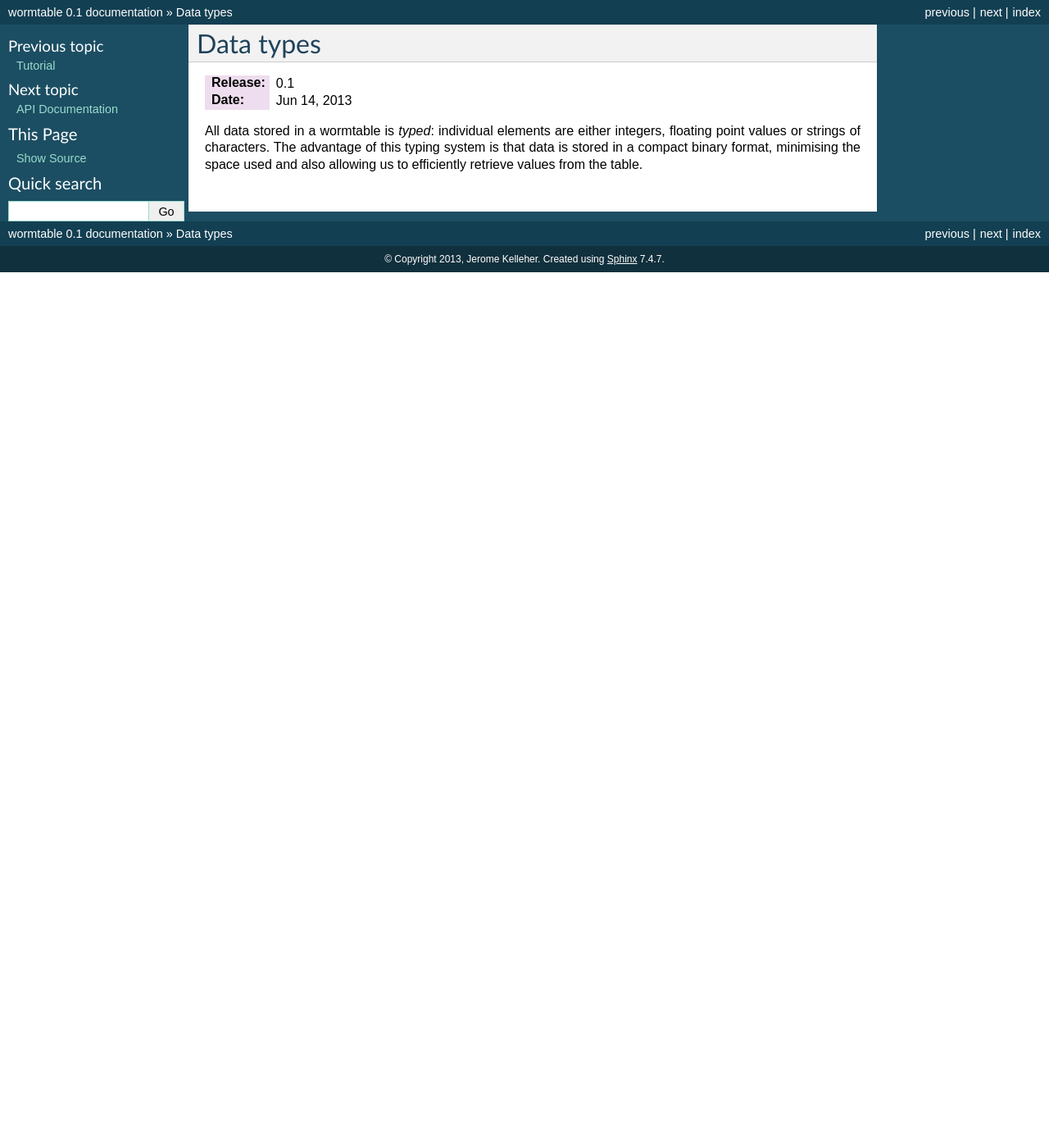
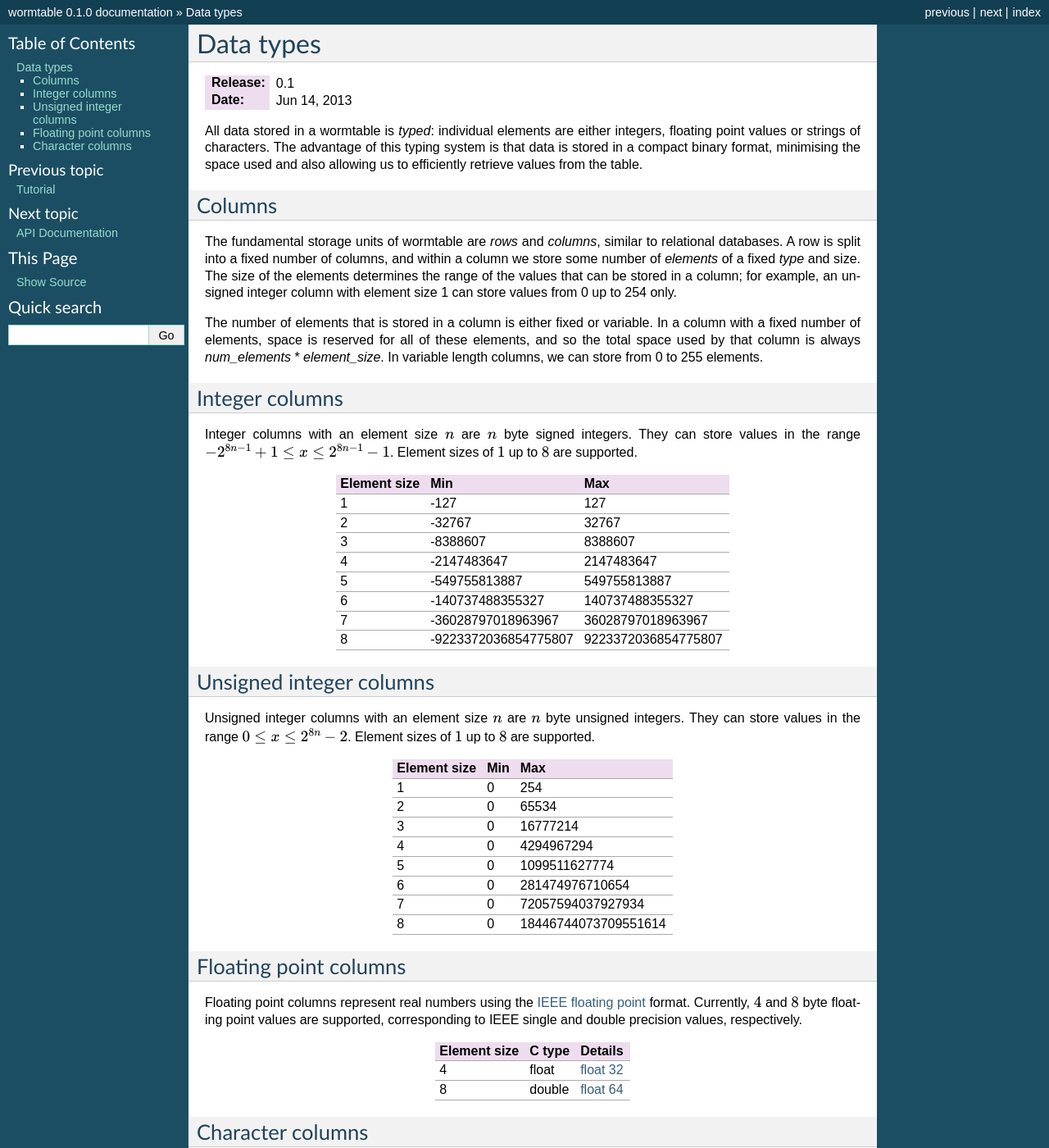
Before and after one commit to wormtable/wormtable, a Sphinx documentation site: the page built from docs/source/data-types.rst, in a window 1280 px wide and 1400 px high. Shown: the whole window at 82% size. Built offline with Sphinx 7.4.7, drawn with Linux system fonts in a browser that asks for light colours; formulas are drawn with MathJax 3; some of the changed text lies outside the part shown.

Commit message:
initial work on row format details.

```diff
--- a/docs/source/conf.py
+++ b/docs/source/conf.py
@@ -50,7 +50,7 @@ copyright = u'2013, Jerome Kelleher'
 # The short X.Y version.
 version = '0.1'
 # The full version, including alpha/beta/rc tags.
-release = '0.1'
+release = '0.1.0'
 
 # The language for content autogenerated by Sphinx. Refer to documentation
 # for a list of supported languages.
@@ -120,7 +120,7 @@ html_theme = 'default'
 # Add any paths that contain custom static files (such as style sheets) here,
 # relative to this directory. They are copied after the builtin static files,
 # so a file named "default.css" will overwrite the builtin "default.css".
-html_static_path = ['_static']
+# html_static_path = ['_static']
 
 # If not '', a 'Last updated on:' timestamp is inserted at every page bottom,
 # using the given strftime format.
--- a/docs/source/data-types.rst
+++ b/docs/source/data-types.rst
@@ -11,3 +11,93 @@ All data stored in a wormtable is *typed*: individual elements are either intege
 floating point values or strings of characters. The advantage of this typing system
 is that data is stored in a compact binary format, minimising the space used and
 also allowing us to efficiently retrieve values from the table.
+
+
+---------------
+Columns
+---------------
+
+The fundamental storage units of wormtable are *rows* and *columns*,
+similar to relational databases. A row is split into a fixed number of
+columns, and within a column we store some number of *elements* of a
+fixed *type* and size. The size of the elements determines the range
+of the values that can be stored in a column; for example, an unsigned
+integer column with element size 1 can store values from 0 up to
+254 only.
+
+The number of elements that is stored in a column is
+either fixed or variable. In a column with a fixed number of elements,
+space is reserved for all of these elements, and so the total space used
+by that column is always *num_elements* * *element_size*.
+In variable length columns, we can store
+from 0 to 255 elements.
+
+---------------
+Integer columns
+---------------
+
+Integer columns with an element size :math:`n`  are :math:`n` byte signed
+integers. They can store values in the range :math:`-2^{8n - 1} + 1 \leq x
+\leq 2^{8n - 1} - 1`. Element sizes of :math:`1` up to :math:`8` are supported.
+
+============    ====================    ===================
+Element size    Min                     Max
+============    ====================    ===================
+1               -127                    127
+2               -32767                  32767
+3               -8388607                8388607
+4               -2147483647             2147483647
+5               -549755813887           549755813887
+6               -140737488355327        140737488355327
+7               -36028797018963967      36028797018963967
+8               -9223372036854775807    9223372036854775807
+============    ====================    ===================
+
+
+------------------------
+Unsigned integer columns
+------------------------
+Unsigned integer columns with an element size :math:`n`  are :math:`n` byte
+unsigned integers. They can store values in the range :math:`0 \leq x
+\leq 2^{8n} - 2`. Element sizes of :math:`1` up to :math:`8` are supported.
+
+============    ====    ===================
+Element size    Min     Max
+============    ====    ===================
+1               0       254
+2               0       65534
+3               0       16777214
+4               0       4294967294
+5               0       1099511627774
+6               0       281474976710654
+7               0       72057594037927934
+8               0       18446744073709551614
+============    ====    ===================
+
+
+
+----------------------
+Floating point columns
+----------------------
+Floating point columns represent real numbers using the
+`IEEE floating point <https://en.wikipedia.org/wiki/IEEE_floating_point>`_
+format. Currently, :math:`4` and :math:`8` byte floating point values
+are supported, corresponding to IEEE single and double precision values,
+respectively.
+
+============    =======      ===================
+Element size    C type       Details
+============    =======      ===================
+4               float        `float 32 <https://en.wikipedia.org/wiki/Single_precision_floating-point_format>`_
+8               double       `float 64 <https://en.wikipedia.org/wiki/Double_precision_floating-point_format>`_
+============    =======      ===================
+
+-----------------
+Character columns
+-----------------
+
+Character columns store strings of bytes, and are treated in a slightly different way to the numeric
+columns seen above. For a character column, the `element_size` must be equal to 1, since
+only one-byte character sets are supported. A fixed size of column `num_elements` elements can
+therefore store strings of length up to `num_elements`. Variable length `char` columns
+can store strings of length 0 to 255 bytes.
```
Also changed, not shown: docs/source/row-format.rst (+12 -2 lines), 1 other file.
